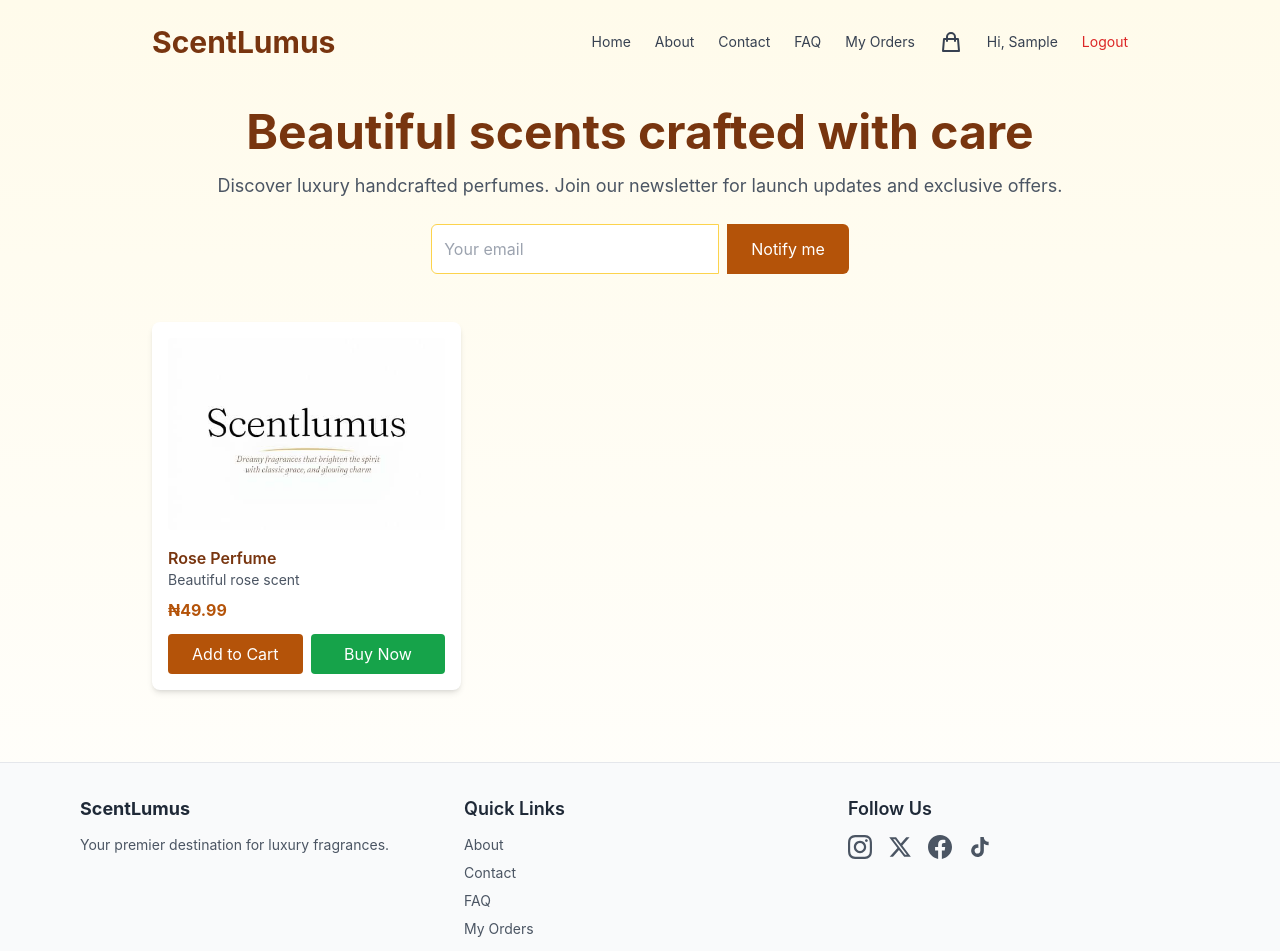
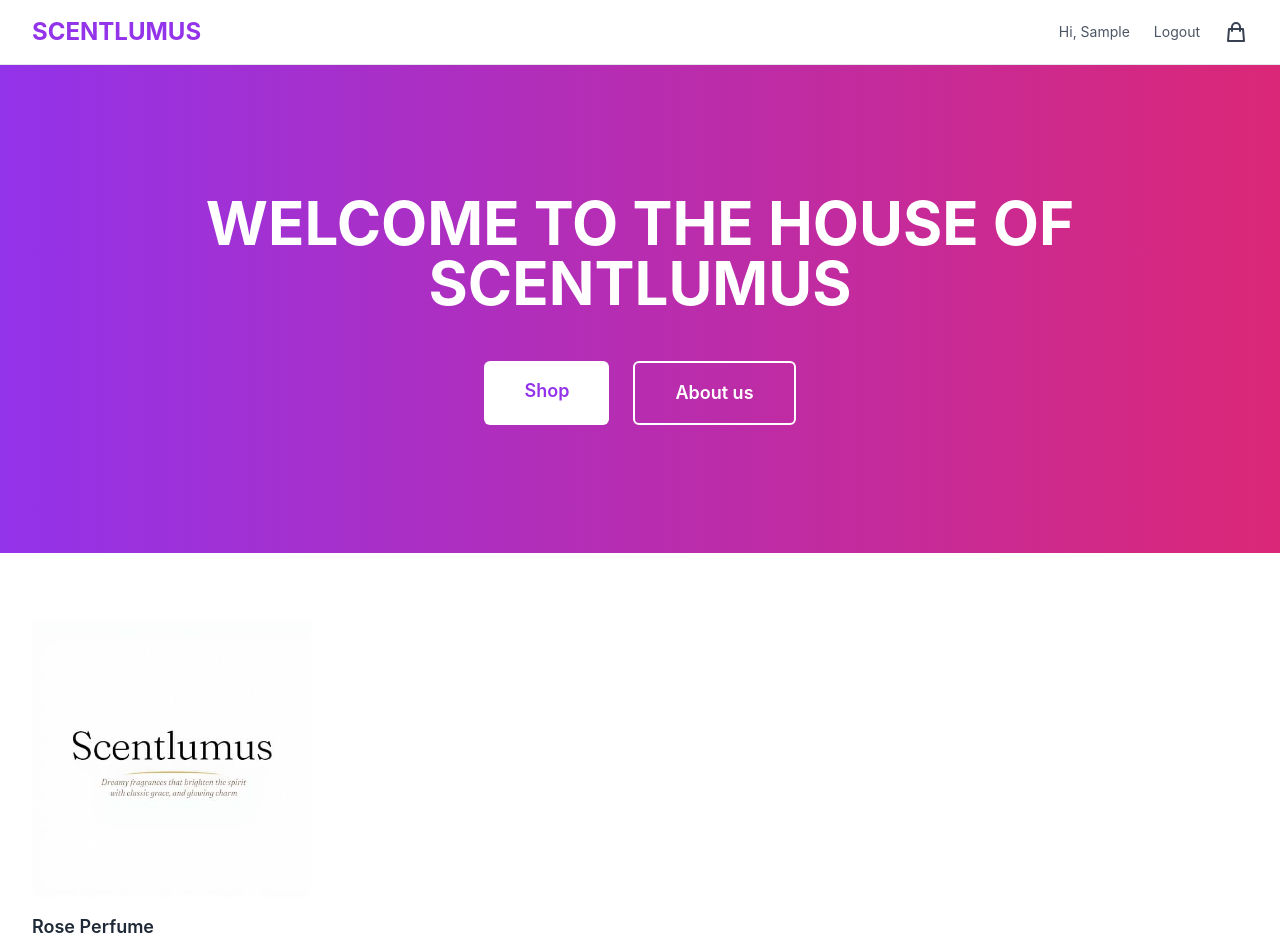
Before and after one commit to unstoppable25/perfume-store-site, a Next.js app: page / in a window 1280 px wide. Shown: the top 951 px of the page. Built offline with nearby package versions, Linux system fonts and the light colour scheme; sample sign-in values are in the browser's storage.

Commit message:
Redesign homepage with clean MySedge-inspired layout keeping purple colors

```diff
--- a/pages/index.js
+++ b/pages/index.js
@@ -6,8 +6,6 @@ import Link from 'next/link'
 
 export default function Home() {
   const router = useRouter()
-  const [email, setEmail] = useState('')
-  const [subscribe, setSubscribe] = useState('')
   const [products, setProducts] = useState([])
   const [isAuthenticated, setIsAuthenticated] = useState(false)
   const [user, setUser] = useState(null)
@@ -24,7 +22,6 @@ export default function Home() {
         setUser(JSON.parse(userData))
       }
     } else {
-      // Redirect to signin
       router.push('/signin')
     }
   }, [router])
@@ -35,20 +32,6 @@ export default function Home() {
     router.push('/signin')
   }
 
-  const handleSubscribe = async (e) => {
-    e.preventDefault()
-    setSubscribe('Loading...')
-    try {
-      const res = await fetch('/api/subscribe', { method: 'POST', headers: { 'Content-Type': 'application/json' }, body: JSON.stringify({ email }) })
-      const data = await res.json()
-      setSubscribe(data.message || 'Subscribed!')
-      setEmail('')
-      setTimeout(() => setSubscribe(''), 3000)
-    } catch (err) {
-      setSubscribe('Error. Try again.')
-    }
-  }
-
   useEffect(() => {
     const fetchProducts = async () => {
       try {
@@ -57,7 +40,6 @@ export default function Home() {
         if (data && data.length > 0) {
           setProducts(data)
         } else {
-          // Fallback to localStorage if server has no products
           const backup = localStorage.getItem('scentlumus_products_backup')
           if (backup) {
             setProducts(JSON.parse(backup))
@@ -65,7 +47,6 @@ export default function Home() {
         }
       } catch (err) {
         console.error('Failed to load products', err)
-        // Fallback to localStorage if API fails
         const backup = localStorage.getItem('scentlumus_products_backup')
         if (backup) {
           setProducts(JSON.parse(backup))
@@ -75,134 +56,159 @@ export default function Home() {
     fetchProducts()
   }, [])
 
+  if (!isAuthenticated) {
+    return null
+  }
+
   return (
     <>
       <Head>
-        <title>ScentLumus — Handcrafted Perfumes</title>
-        <meta name="description" content="Discover luxury handcrafted perfumes by ScentLumus" />
+        <title>ScentLumus — Luxury Fragrances</title>
+        <meta name="description" content="Welcome to the house of ScentLumus" />
       </Head>
-      <main className="min-h-screen bg-gradient-to-b from-amber-50 to-white">
-        <header className="max-w-5xl mx-auto p-6 flex items-center justify-between">
-          <h1 className="text-3xl font-bold text-amber-900">ScentLumus</h1>
-          <nav className="flex items-center space-x-6">
-            <Link href="/" className="text-sm text-gray-700 hover:text-amber-700">Home</Link>
-            <Link href="/about" className="text-sm text-gray-700 hover:text-amber-700">About</Link>
-            <Link href="/contact" className="text-sm text-gray-700 hover:text-amber-700">Contact</Link>
-            <Link href="/faq" className="text-sm text-gray-700 hover:text-amber-700">FAQ</Link>
-            <Link href="/my-orders" className="text-sm text-gray-700 hover:text-amber-700">My Orders</Link>
+
+      <div className="min-h-screen bg-white">
+        {/* Simple Clean Header */}
+        <header className="border-b">
+          <div className="max-w-7xl mx-auto px-4 sm:px-6 lg:px-8">
+            <div className="flex items-center justify-between h-16">
+              <Link href="/" className="text-2xl font-bold text-purple-600">
+                SCENTLUMUS
+              </Link>
+
+              <div className="flex items-center space-x-6">
+                {user && (
+                  <span className="text-sm text-gray-600 hidden sm:inline">Hi, {user.firstName}</span>
+                )}
+                <button
+                  onClick={handleLogout}
+                  className="text-sm text-gray-600 hover:text-purple-600 transition"
+                >
+                  {user ? 'Logout' : 'Login'}
+                </button>
                 <Link href="/cart" className="relative">
-              <svg className="w-6 h-6 text-gray-700 hover:text-amber-700" fill="none" stroke="currentColor" viewBox="0 0 24 24">
+                  <svg className="w-6 h-6 text-gray-700 hover:text-purple-600 transition" fill="none" stroke="currentColor" viewBox="0 0 24 24">
                     <path strokeLinecap="round" strokeLinejoin="round" strokeWidth={2} d="M16 11V7a4 4 0 00-8 0v4M5 9h14l1 12H4L5 9z" />
                   </svg>
                   {getCartCount() > 0 && (
-                <span className="absolute -top-2 -right-2 bg-amber-700 text-white text-xs rounded-full w-5 h-5 flex items-center justify-center">
+                    <span className="absolute -top-2 -right-2 bg-purple-600 text-white text-xs rounded-full w-5 h-5 flex items-center justify-center">
                       {getCartCount()}
                     </span>
                   )}
                 </Link>
-            {user && (
-              <>
-                <span className="text-sm text-gray-700">Hi, {user.firstName}</span>
-                <button onClick={handleLogout} className="text-sm text-red-600 hover:text-red-700">
-                  Logout
-                </button>
-              </>
-            )}
-          </nav>
+              </div>
+            </div>
+          </div>
         </header>
 
-        <section className="max-w-5xl mx-auto p-6 text-center">
-          <h2 className="text-5xl font-bold mb-4 text-amber-900">Beautiful scents crafted with care</h2>
-          <p className="text-gray-600 mb-6 text-lg">Discover luxury handcrafted perfumes. Join our newsletter for launch updates and exclusive offers.</p>
-          <form onSubmit={handleSubscribe} className="flex justify-center gap-2">
-            <input
-              type="email"
-              placeholder="Your email"
-              value={email}
-              onChange={(e) => setEmail(e.target.value)}
-              className="border border-amber-300 p-3 rounded-l-md w-72 focus:outline-none focus:ring-2 focus:ring-amber-600"
-              required
-            />
-            <button type="submit" className="bg-amber-700 text-white px-6 rounded-r-md hover:bg-amber-800">Notify me</button>
-          </form>
-          {subscribe && <p className="mt-2 text-sm text-green-600">{subscribe}</p>}
+        {/* Hero Section - Clean like MySedge */}
+        <section className="bg-gradient-to-r from-purple-600 to-pink-600 text-white py-32 px-4">
+          <div className="max-w-7xl mx-auto text-center">
+            <h1 className="text-4xl sm:text-5xl md:text-6xl font-bold mb-12">
+              WELCOME TO THE HOUSE OF SCENTLUMUS
+            </h1>
+            <div className="flex flex-col sm:flex-row gap-6 justify-center">
+              <a
+                href="#products"
+                className="inline-block bg-white text-purple-600 px-10 py-4 rounded-md text-lg font-semibold hover:bg-gray-100 transition"
+              >
+                Shop
+              </a>
+              <Link
+                href="/about"
+                className="inline-block bg-transparent border-2 border-white text-white px-10 py-4 rounded-md text-lg font-semibold hover:bg-white hover:text-purple-600 transition"
+              >
+                About us
+              </Link>
+            </div>
+          </div>
         </section>
 
-        <section className="max-w-5xl mx-auto p-6 grid grid-cols-1 sm:grid-cols-3 gap-6">
+        {/* Products Grid */}
+        <section id="products" className="max-w-7xl mx-auto px-4 sm:px-6 lg:px-8 py-16">
           {products.length === 0 ? (
-            <p className="text-gray-500">No products yet. Add some in the Admin dashboard.</p>
+            <div className="text-center py-12">
+              <p className="text-gray-500 text-lg">No products available yet.</p>
+            </div>
           ) : (
-            products.map((p) => (
-              <article key={p.id} className="bg-white p-4 rounded-lg shadow-md hover:shadow-lg transition">
-                {p.image ? (
-                  <img src={p.image} alt={p.name} className="h-48 w-full object-cover rounded mb-4" />
+            <div className="grid grid-cols-1 sm:grid-cols-2 lg:grid-cols-3 xl:grid-cols-4 gap-8">
+              {products.map((product) => (
+                <div key={product.id} className="group">
+                  <div className="bg-gray-100 rounded-lg overflow-hidden mb-4 aspect-square">
+                    {product.image ? (
+                      <img
+                        src={product.image}
+                        alt={product.name}
+                        className="w-full h-full object-cover group-hover:scale-105 transition duration-300"
+                      />
                     ) : (
-                  <div className="h-48 bg-gradient-to-br from-amber-100 to-amber-50 rounded mb-4 flex items-center justify-center text-gray-400 font-semibold">{p.name}</div>
+                      <div className="w-full h-full flex items-center justify-center text-gray-400">
+                        <svg className="w-16 h-16" fill="none" stroke="currentColor" viewBox="0 0 24 24">
+                          <path strokeLinecap="round" strokeLinejoin="round" strokeWidth={2} d="M4 16l4.586-4.586a2 2 0 012.828 0L16 16m-2-2l1.586-1.586a2 2 0 012.828 0L20 14m-6-6h.01M6 20h12a2 2 0 002-2V6a2 2 0 00-2-2H6a2 2 0 00-2 2v12a2 2 0 002 2z" />
+                        </svg>
+                      </div>
                     )}
-                <h3 className="font-semibold text-amber-900">{p.name}</h3>
-                <p className="text-sm text-gray-600">{p.description}</p>
-                <p className="mt-2 font-bold text-amber-700">₦{parseFloat(p.price).toLocaleString('en-NG')}</p>
-                <div className="mt-3 grid grid-cols-2 gap-2">
+                  </div>
+                  <h3 className="text-lg font-semibold text-gray-800 mb-2">{product.name}</h3>
+                  <p className="text-sm text-gray-600 mb-3 line-clamp-2">{product.description}</p>
+                  <div className="flex items-center justify-between">
+                    <span className="text-xl font-bold text-purple-600">
+                      NGN {product.price?.toLocaleString()}
+                    </span>
                     <button
-                    onClick={() => {
-                      addToCart(p)
-                      alert('Added to cart!')
-                    }}
-                    className="w-full bg-amber-700 text-white py-2 rounded hover:bg-amber-800"
+                      onClick={() => addToCart(product)}
+                      className="bg-purple-600 text-white px-4 py-2 rounded-md hover:bg-purple-700 transition text-sm font-medium"
                     >
                       Add to Cart
                     </button>
-                  <button
-                    className="w-full bg-green-600 text-white py-2 rounded hover:bg-green-700"
-                    onClick={() => {
-                      addToCart(p)
-                      window.location.href = '/cart'
-                    }}
-                  >
-                    Buy Now
-                  </button>
                   </div>
-              </article>
-            ))
+                </div>
+              ))}
+            </div>
           )}
         </section>
 
         {/* Footer with Social Media */}
-        <footer className="mt-12 border-t bg-gray-50 py-8">
-          <div className="max-w-6xl mx-auto px-4">
-            <div className="grid md:grid-cols-3 gap-8 mb-6">
+        <footer className="bg-gray-900 text-white py-12">
+          <div className="max-w-7xl mx-auto px-4 sm:px-6 lg:px-8">
+            <div className="grid md:grid-cols-3 gap-8 mb-8">
               <div>
-                <h3 className="text-lg font-bold text-gray-800 mb-3">ScentLumus</h3>
-                <p className="text-gray-600 text-sm">Your premier destination for luxury fragrances.</p>
+                <h3 className="text-xl font-bold mb-4">SCENTLUMUS</h3>
+                <p className="text-gray-400 text-sm">
+                  Your premier destination for luxury fragrances.
+                </p>
               </div>
+
               <div>
-                <h3 className="text-lg font-semibold text-gray-800 mb-3">Quick Links</h3>
+                <h3 className="text-lg font-semibold mb-4">Quick Links</h3>
                 <ul className="space-y-2 text-sm">
-                  <li><Link href="/about" className="text-gray-600 hover:text-purple-600">About</Link></li>
-                  <li><Link href="/contact" className="text-gray-600 hover:text-purple-600">Contact</Link></li>
-                  <li><Link href="/faq" className="text-gray-600 hover:text-purple-600">FAQ</Link></li>
-                  <li><Link href="/my-orders" className="text-gray-600 hover:text-purple-600">My Orders</Link></li>
+                  <li><Link href="/" className="text-gray-400 hover:text-white transition">Home</Link></li>
+                  <li><Link href="/about" className="text-gray-400 hover:text-white transition">About us</Link></li>
+                  <li><Link href="/contact" className="text-gray-400 hover:text-white transition">Contact us</Link></li>
+                  <li><Link href="/faq" className="text-gray-400 hover:text-white transition">FAQ</Link></li>
+                  <li><Link href="/my-orders" className="text-gray-400 hover:text-white transition">My Orders</Link></li>
                 </ul>
               </div>
+
               <div>
-                <h3 className="text-lg font-semibold text-gray-800 mb-3">Follow Us</h3>
+                <h3 className="text-lg font-semibold mb-4">Follow Us</h3>
                 <div className="flex space-x-4">
-                  <a href="https://www.instagram.com/scentlumus" target="_blank" rel="noopener noreferrer" className="text-gray-600 hover:text-purple-600 transition">
+                  <a href="https://www.instagram.com/scentlumus" target="_blank" rel="noopener noreferrer" className="text-gray-400 hover:text-white transition">
                     <svg className="w-6 h-6" fill="currentColor" viewBox="0 0 24 24">
                       <path d="M12 2.163c3.204 0 3.584.012 4.85.07 3.252.148 4.771 1.691 4.919 4.919.058 1.265.069 1.645.069 4.849 0 3.205-.012 3.584-.069 4.849-.149 3.225-1.664 4.771-4.919 4.919-1.266.058-1.644.07-4.85.07-3.204 0-3.584-.012-4.849-.07-3.26-.149-4.771-1.699-4.919-4.92-.058-1.265-.07-1.644-.07-4.849 0-3.204.013-3.583.07-4.849.149-3.227 1.664-4.771 4.919-4.919 1.266-.057 1.645-.069 4.849-.069zm0-2.163c-3.259 0-3.667.014-4.947.072-4.358.2-6.78 2.618-6.98 6.98-.059 1.281-.073 1.689-.073 4.948 0 3.259.014 3.668.072 4.948.2 4.358 2.618 6.78 6.98 6.98 1.281.058 1.689.072 4.948.072 3.259 0 3.668-.014 4.948-.072 4.354-.2 6.782-2.618 6.979-6.98.059-1.28.073-1.689.073-4.948 0-3.259-.014-3.667-.072-4.947-.196-4.354-2.617-6.78-6.979-6.98-1.281-.059-1.69-.073-4.949-.073zm0 5.838c-3.403 0-6.162 2.759-6.162 6.162s2.759 6.163 6.162 6.163 6.162-2.759 6.162-6.163c0-3.403-2.759-6.162-6.162-6.162zm0 10.162c-2.209 0-4-1.79-4-4 0-2.209 1.791-4 4-4s4 1.791 4 4c0 2.21-1.791 4-4 4zm6.406-11.845c-.796 0-1.441.645-1.441 1.44s.645 1.44 1.441 1.44c.795 0 1.439-.645 1.439-1.44s-.644-1.44-1.439-1.44z"/>
                     </svg>
                   </a>
-                  <a href="https://twitter.com/scentlumus" target="_blank" rel="noopener noreferrer" className="text-gray-600 hover:text-purple-600 transition">
+                  <a href="https://twitter.com/scentlumus" target="_blank" rel="noopener noreferrer" className="text-gray-400 hover:text-white transition">
                     <svg className="w-6 h-6" fill="currentColor" viewBox="0 0 24 24">
                       <path d="M18.244 2.25h3.308l-7.227 8.26 8.502 11.24H16.17l-5.214-6.817L4.99 21.75H1.68l7.73-8.835L1.254 2.25H8.08l4.713 6.231zm-1.161 17.52h1.833L7.084 4.126H5.117z"/>
                     </svg>
                   </a>
-                  <a href="https://www.facebook.com/scentlumus" target="_blank" rel="noopener noreferrer" className="text-gray-600 hover:text-purple-600 transition">
+                  <a href="https://www.facebook.com/scentlumus" target="_blank" rel="noopener noreferrer" className="text-gray-400 hover:text-white transition">
                     <svg className="w-6 h-6" fill="currentColor" viewBox="0 0 24 24">
                       <path d="M24 12.073c0-6.627-5.373-12-12-12s-12 5.373-12 12c0 5.99 4.388 10.954 10.125 11.854v-8.385H7.078v-3.47h3.047V9.43c0-3.007 1.792-4.669 4.533-4.669 1.312 0 2.686.235 2.686.235v2.953H15.83c-1.491 0-1.956.925-1.956 1.874v2.25h3.328l-.532 3.47h-2.796v8.385C19.612 23.027 24 18.062 24 12.073z"/>
                     </svg>
                   </a>
-                  <a href="https://www.tiktok.com/@scentlumus" target="_blank" rel="noopener noreferrer" className="text-gray-600 hover:text-purple-600 transition">
+                  <a href="https://www.tiktok.com/@scentlumus" target="_blank" rel="noopener noreferrer" className="text-gray-400 hover:text-white transition">
                     <svg className="w-6 h-6" fill="currentColor" viewBox="0 0 24 24">
                       <path d="M19.59 6.69a4.83 4.83 0 0 1-3.77-4.25V2h-3.45v13.67a2.89 2.89 0 0 1-5.2 1.74 2.89 2.89 0 0 1 2.31-4.64 2.93 2.93 0 0 1 .88.13V9.4a6.84 6.84 0 0 0-1-.05A6.33 6.33 0 0 0 5 20.1a6.34 6.34 0 0 0 10.86-4.43v-7a8.16 8.16 0 0 0 4.77 1.52v-3.4a4.85 4.85 0 0 1-1-.1z"/>
                     </svg>
@@ -210,12 +216,13 @@ export default function Home() {
                 </div>
               </div>
             </div>
-            <div className="border-t pt-6 text-center text-sm text-gray-500">
-              © {new Date().getFullYear()} ScentLumus — All rights reserved. | <Link href="/about" className="text-purple-600 hover:underline">Privacy</Link> | <Link href="/about" className="text-purple-600 hover:underline">Terms</Link>
+
+            <div className="border-t border-gray-800 pt-8 text-center text-sm text-gray-400">
+              <p>© {new Date().getFullYear()} SCENTLUMUS. All rights reserved.</p>
             </div>
           </div>
         </footer>
-      </main>
+      </div>
     </>
   )
 }
```
Lines whose indentation alone changed are shown as unchanged.
